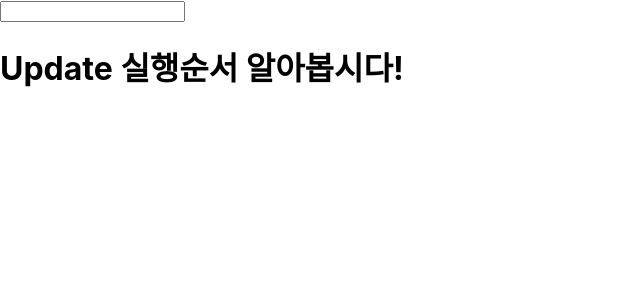
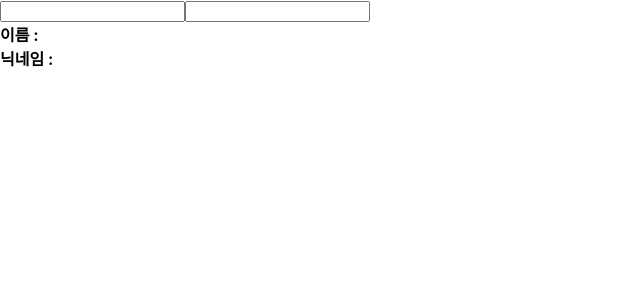
Before and after one commit to Kim-Dong-Kyu/ReactJS, a React (Create React App) app in the folder hello-react/: page / in a window 1280 px wide. Shown: the top 300 px of the page, without its empty margins (0-640 px from the left). Built offline with nearby package versions, Linux system fonts and the light colour scheme.

Commit message:
useState 활용

```diff
--- a/hello-react/src/App.js
+++ b/hello-react/src/App.js
@@ -1,7 +1,12 @@
 import logo from './logo.svg'; /*import 특저 파일을 불러 오는 것을 의미*/
-import Update from './LifeCycle/Update'
+import Counter from './Hooks/Counter'
+import Info from './Hooks/Info'
   const App = () => {
-    return <Update>마운트</Update>;
+    return <Counter></Counter>;
   }
 
-export default App;
+  const info = () => {
+    return <Info></Info>
+  };
+
+export default info;
--- /dev/null
+++ b/hello-react/src/Hooks/Counter.js
@@ -0,0 +1,18 @@
+import React, { useState } from 'react'
+
+const Counter = () => {
+
+  const [value, setValue] = useState(0);
+
+  return (
+    <div>
+      <p>
+        현재 값은 <b>{value}</b> 입니다.
+      </p>
+      <button onClick={() => setValue(value +1)}>+</button>
+      <button onClick={() => setValue(value -1)}>-</button>
+    </div>
+  )
+};
+
+export default Counter;
--- /dev/null
+++ b/hello-react/src/Hooks/Info.js
@@ -0,0 +1,30 @@
+import React, { useState } from 'react'
+
+ const Info = () => {
+    const [name,setName] = useState ("");
+    const [nicName , setNicName] = useState ("");
+
+    const onChangeName  = e  => {
+        setName(e.target.value);
+    };
+
+    const onChangeNicName = e => {
+        setNicName(e.target.value);
+    };
+  return (
+    <div>
+        <div>
+            <input value={name} onChange = {onChangeName }/>
+            <input value={nicName} onChange = {onChangeNicName }/>
+        </div>
+        <div>
+            <b>이름 : </b><span>{name}</span>
+        </div>
+        <div>
+            <b>닉네임 : </b><span>{nicName}</span>
+        </div>
+    </div>
+  )
+}
+
+export default Info;
```
Also changed, not shown: 1 other file (tests, documents, lock files or other folders).
